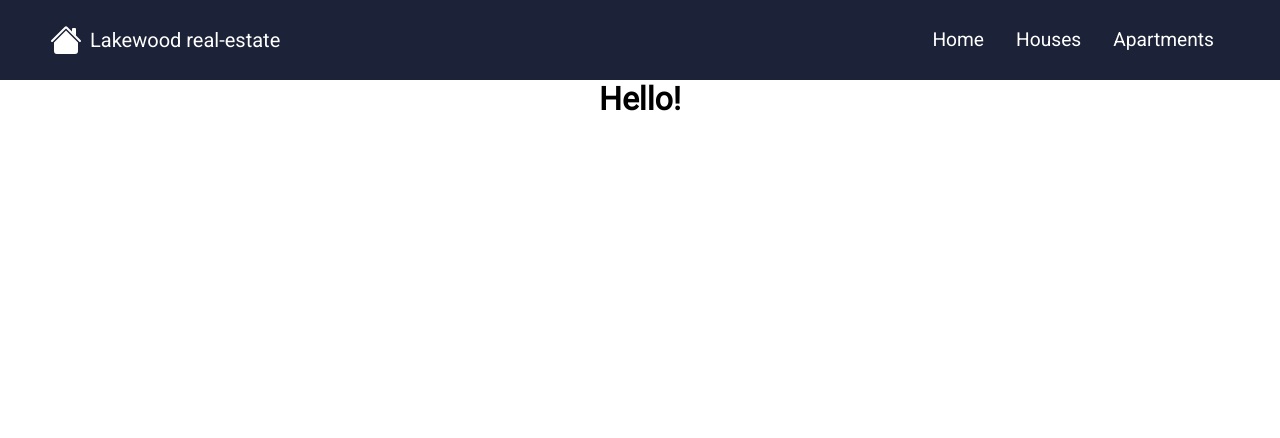
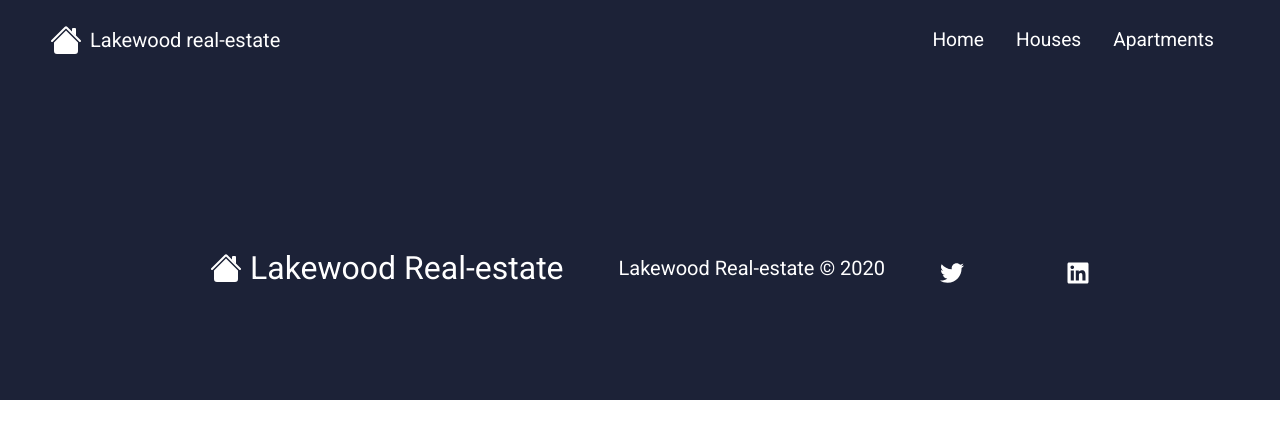
Before and after one commit to luke-h1/matterport-react-site, a React (Create React App) app: page /apartments in a window 1280 px wide. Shown: the top 438 px of the page. Built offline with nearby package versions, Linux system fonts and the light colour scheme.

Commit message:
more updates to HeroHome.jsx

```diff
--- a/src/App.js
+++ b/src/App.js
@@ -4,6 +4,7 @@ import Card from './components/Card';
 import Navbar from './components/Navbar';
 import { BrowserRouter, Route, Switch } from 'react-router-dom';
 import HeroHome from './components/HeroHome';
+import Footer from './components/Footer';
 function App() {
   return (
     <Fragment>
@@ -14,7 +15,7 @@ function App() {
         {/* <Route path='/houses' exact component={Houses} />
         <Route path='/apartments' exact component={Apartments} />  */}
       </Switch>
-      {/* <Footer />  */}
+      <Footer />
       </BrowserRouter>
       <Card />
     </Fragment>
--- a/src/components/Card.jsx
+++ b/src/components/Card.jsx
@@ -4,7 +4,7 @@ import './Card.css';
 const Card = () => {
   return (
     <Fragment>
-      <h1>Hello!</h1>
+      {/* <h1>Hello!</h1> */}
     </Fragment>
   )
 }
--- /dev/null
+++ b/src/components/Footer.css
@@ -0,0 +1,183 @@
+.footer-container {
+  background-color: #1c2237;
+  padding: 4rem 0 2rem 0;
+  display: flex;
+  flex-direction: column;
+  justify-content: center;
+  align-items: center;
+  min-height: 40vh;
+  overflow: hidden;
+}
+
+.footer-subscription {
+  display: flex;
+  flex-direction: column;
+  justify-content: center;
+  align-items: center;
+  text-align: center;
+  margin-bottom: 24px;
+  padding: 24px;
+  color: #fff;
+}
+
+.footer-subscription-heading {
+  margin-bottom: 24px;
+  font-size: 24px;
+}
+
+.footer-subscription-text {
+  margin-bottom: 24px;
+  font-size: 20px;
+}
+
+.footer-input {
+  padding: 8px 24px;
+  border-radius: 2px;
+  margin-right: 10px;
+  outline: none;
+  border: none;
+  font-size: 18px;
+  margin-bottom: 16px;
+  border: 1px solid #fff;
+}
+
+.footer-links {
+  width: 100%;
+  max-width: 1000px;
+  display: flex;
+  justify-content: center;
+}
+
+.footer-link-wrapper {
+  display: flex;
+}
+
+.footer-link-items {
+  display: flex;
+  flex-direction: column;
+  align-items: flex-start;
+  margin: 16px;
+  text-align: left;
+  width: 160px;
+  box-sizing: border-box;
+}
+
+.footer-link-items h2 {
+  margin-bottom: 16px;
+}
+
+.footer-link-items > h2 {
+  color: #fff;
+}
+
+.footer-link-items a {
+  color: #fff;
+  text-decoration: none;
+  margin-bottom: 0.5rem;
+}
+
+.footer-link-items a:hover {
+  color: #e9e9e9;
+  transition: 0.3s ease-out;
+}
+
+.footer-email-form h2 {
+  margin-bottom: 2rem;
+}
+
+.footer-input::placeholder {
+  color: #b1b1b1;
+}
+
+/* Social Icons */
+.social-icon-link {
+  color: #fff;
+  font-size: 24px;
+  cursor: pointer;
+}
+
+.social-icon-link:hover {
+  color: #2ab7ca;
+  cursor: pointer;
+}
+
+.social-icon-link a:hover {
+  color: #2ab7ca;
+  cursor: pointer;
+}
+
+.social-media {
+  max-width: 1000px;
+  width: 100%;
+}
+
+.social-media-wrap {
+  display: flex;
+  justify-content: space-between;
+  align-items: center;
+  width: 90%;
+  max-width: 1000px;
+  margin: 40px auto 0 auto;
+}
+
+.social-icons {
+  display: flex;
+  justify-content: space-between;
+  align-items: center;
+  width: 150px;
+  cursor: pointer;
+}
+
+.social-logo {
+  color: #fff;
+  justify-self: start;
+  margin-left: 20px;
+  cursor: pointer;
+  text-decoration: none;
+  font-size: 2rem;
+  display: flex;
+  align-items: center;
+  margin-bottom: 16px;
+}
+
+.website-rights {
+  color: #fff;
+  margin-bottom: 16px;
+  font-size: 20px;
+}
+
+@media(max-width: 820px) {
+  .footer-links {
+    padding-top: 2rem;
+  }
+
+  .footer-input {
+    width: 100%;
+  }
+
+  .btn {
+    width: 100%;
+  }
+
+  .footer-link-wrapper {
+    flex-direction: column;
+  }
+
+  .social-media-wrap {
+    flex-direction: column;
+  }
+}
+
+
+@media(max-width: 786px) {
+  .social-media {
+    flex-direction: column;
+  }
+
+  .social-logo {
+    display: flex;
+    flex-direction: column;
+    align-items: center;
+    justify-content: center;
+  }
+}
--- /dev/null
+++ b/src/components/Footer.jsx
@@ -0,0 +1,54 @@
+import React from 'react';
+import './Footer.css';
+import { Link } from 'react-router-dom';
+import { FaLinkedin, FaTwitter } from 'react-icons/fa';
+import PropTypes from 'prop-types';
+import { BsFillHouseFill } from 'react-icons/bs';
+import './Footer.css';
+function Footer({ title, copyright }) {
+  return (
+    <div className="footer-container">
+      <section className="social-media">
+        <div className="social-media-wrap">
+          <div className="footer-logo">
+            <Link to="/" className="social-logo">
+              <BsFillHouseFill className="navbar-icon" />
+              {title}
+            </Link>
+          </div>
+          <small className="website-rights">{copyright}</small>
+          <div className="social-icons">
+            <a
+              className="social-icon-link"
+              href="#"
+              target="_blank"
+              rel="noopener noreferrer"
+              aria-label="Twitter"
+            >
+              <FaTwitter />
+            </a>
+            <a
+              className="social-icon-link"
+              href="#"
+              target="_blank"
+              rel="noopener noreferrer"
+              aria-label="Linkedin"
+            >
+              <FaLinkedin />
+            </a>
+          </div>
+        </div>
+      </section>
+    </div>
+  );
+}
+
+Footer.defaultProps = {
+  title: 'Lakewood Real-estate',
+  copyright: 'Lakewood Real-estate © 2020 ',
+};
+Footer.propTypes = {
+  title: PropTypes.string.isRequired,
+  copyright: PropTypes.string.isRequired,
+};
+export default Footer;
--- a/src/components/HeroHome.css
+++ b/src/components/HeroHome.css
@@ -25,6 +25,7 @@
 .home__hero-text-wrapper {
   max-width: 500px;
   padding-top: 0;
+
 }
 
 .top-line {
@@ -265,7 +266,8 @@ img {
   }
 }
 .home__hero-text-wrapper h1 {
-  text-align: left;
+  text-align: center;
+
 }
 
 .center {
@@ -281,8 +283,12 @@ img {
 
 }
 
+.mt-4 {
+  margin-right: 1em ;
+}
+
 .showcase {
-  padding: 0 50px 50px 50px;
+  padding: 0 20px 10px -150px;
   margin-bottom: 15px;
   flex: 1;
   max-width: 100%;
@@ -291,6 +297,9 @@ img {
   color: #fff;
   width: 100%;
   height: 100%;
+  display: flex;
+  flex-direction: column;
+  overflow: hidden;
 }
 
 @media (max-width: 640px) {
--- a/src/components/HeroHome.jsx
+++ b/src/components/HeroHome.jsx
@@ -33,13 +33,13 @@ function HeroHome({ title, introText, introDesc }) {
           <div className="row home__hero-row">
             <div className="col">
               <div className="home__hero-text-wrapper">
-                <h1>Take a look at the available properties</h1>
+                <h1>Take a look at the property of the week..</h1>
               </div>
             </div>
             <div className="col">
               <div className="center">
                 <iframe className='showcase__matterport'
-                  width="853"
+                  width="653"
                   height="480"
                   src="https://my.matterport.com/show/?m=4pYEangv54B&mls=1
         "
```
